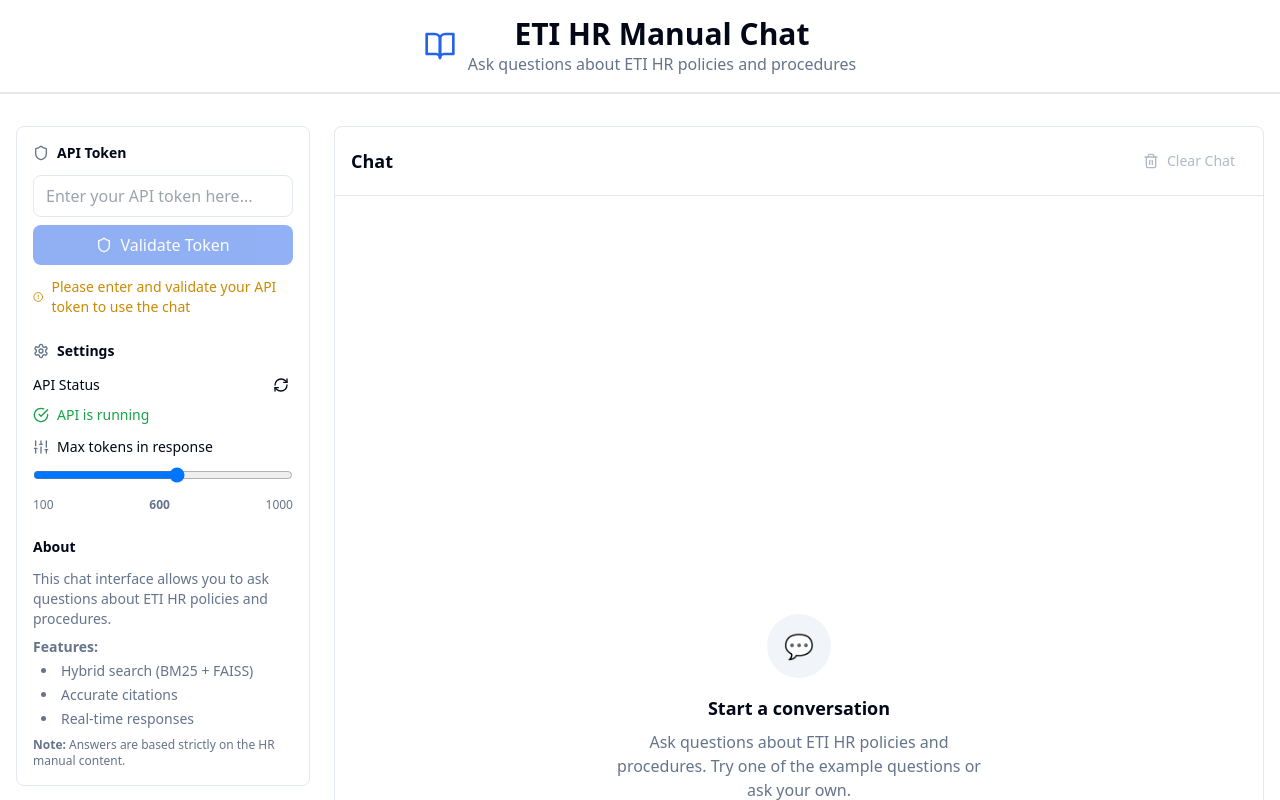
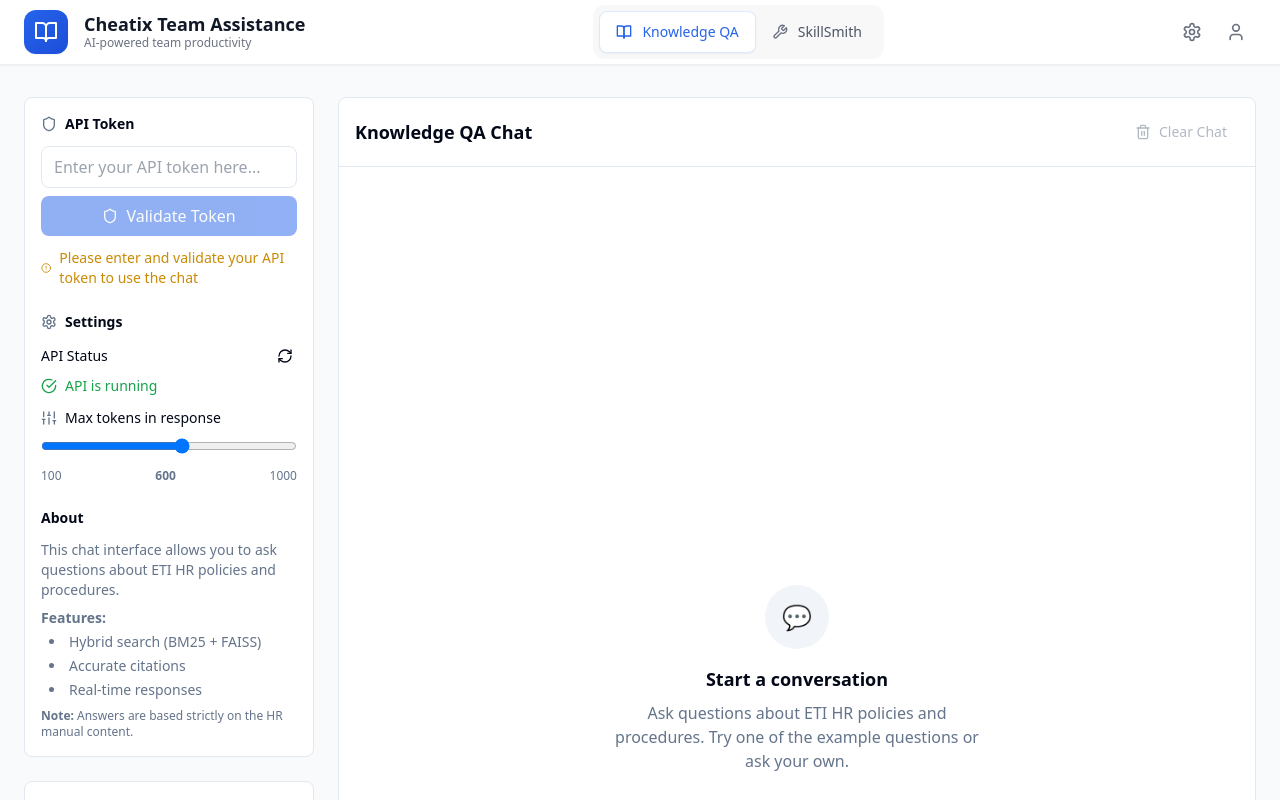
Before and after one commit to 2pasha/vibecoding_hackathon, a React (Vite) app in the folder frontend/: page / in a window 1280 px wide. Shown: the top 800 px of the page. Built offline with nearby package versions, Linux system fonts and the light colour scheme.

Commit message:
feat: updated Header UI and SkillSmith UI

```diff
--- a/frontend/src/App.tsx
+++ b/frontend/src/App.tsx
@@ -1,92 +1,72 @@
-import React, { useEffect } from 'react';
+import React from 'react';
 import { AppProvider, useApp } from '@/contexts/AppContext';
-import { ChatHistory } from '@/components/ChatHistory';
-import { ChatInput } from '@/components/ChatInput';
-import { SettingsPanel } from '@/components/SettingsPanel';
-import { ExampleQuestions } from '@/components/ExampleQuestions';
-import { BookOpen, Trash2 } from 'lucide-react';
+import { TabNavigation } from '@/components/TabNavigation';
+import { KnowledgeQA } from '@/components/KnowledgeQA';
+import { SkillSmith } from '@/components/SkillSmith';
+import { BookOpen, Settings, User } from 'lucide-react';
 
 function AppContent() {
-  const { state, validateToken, checkApiHealth, sendMessage, clearMessages, setMaxTokens } = useApp();
+  const { state, setActiveTab } = useApp();
 
-  // Manual health check only when needed
-
-  const handleAuthChange = async (auth: typeof state.auth) => {
-    await validateToken(auth.token);
+  const renderActiveTab = () => {
+    switch (state.activeTab) {
+      case 'knowledge-qa':
+        return <KnowledgeQA />;
+      case 'skillsmith':
+        return <SkillSmith />;
+      default:
+        return <KnowledgeQA />;
+    }
   };
 
-  const handleQuestionSelect = (question: string) => {
-    sendMessage(question);
-  };
+  return (
+    <div className="min-h-screen bg-gray-50">
+      {/* Enhanced Header */}
+      <header className="bg-white border-b border-gray-200/60 shadow-sm sticky top-0 z-50">
+        <div className="max-w-7xl mx-auto px-6">
+          {/* Main Header Row */}
+          <div className="flex items-center justify-between h-16">
+            {/* Logo Section */}
+            <div className="flex items-center gap-4">
+              <div className="p-2.5 bg-gradient-to-br from-blue-600 to-blue-700 rounded-xl shadow-sm header-logo">
+                <BookOpen className="h-6 w-6 text-white" />
+              </div>
+              <div className="flex flex-col">
+                <h1 className="text-lg font-semibold text-gray-900 leading-tight">Cheatix Team Assistance</h1>
+                <p className="text-xs text-gray-500 font-medium">AI-powered team productivity</p>
+              </div>
+            </div>
 
-  const placeholder = state.auth.isValid
-    ? "e.g., What is the vacation policy?"
-    : "Please validate your API token first";
+            {/* Center: Tab Navigation */}
+            <div className="flex-1 flex justify-center px-8">
+              <TabNavigation
+                activeTab={state.activeTab}
+                onTabChange={setActiveTab}
+              />
+            </div>
 
-  return (
-    <div className="min-h-screen bg-background">
-      {/* Header */}
-      <header className="main-header">
-        <div className="container mx-auto px-4">
-          <div className="flex items-center justify-center gap-3">
-            <BookOpen className="h-8 w-8 text-primary" />
-            <div className="text-center">
-              <h1 className="text-3xl font-bold">ETI HR Manual Chat</h1>
-              <p className="text-muted-foreground">Ask questions about ETI HR policies and procedures</p>
+            {/* Right Side Controls */}
+            <div className="flex items-center gap-1">
+              <button
+                className="p-2.5 text-gray-500 hover:text-gray-700 hover:bg-gray-100 rounded-lg transition-all duration-200 group focus:outline-none focus:ring-2 focus:ring-blue-500 focus:ring-offset-2"
+                aria-label="Settings"
+              >
+                <Settings className="h-5 w-5 header-icon" />
+              </button>
+              <button
+                className="p-2.5 text-gray-500 hover:text-gray-700 hover:bg-gray-100 rounded-lg transition-all duration-200 group focus:outline-none focus:ring-2 focus:ring-blue-500 focus:ring-offset-2"
+                aria-label="User profile"
+              >
+                <User className="h-5 w-5 header-icon" />
+              </button>
             </div>
           </div>
         </div>
       </header>
 
-      <div className="container mx-auto px-4 pb-8">
-        <div className="grid grid-cols-1 lg:grid-cols-4 gap-6 h-[calc(100vh-200px)]">
-          {/* Sidebar */}
-          <aside className="lg:col-span-1 space-y-6">
-            <div className="bg-card border border-border rounded-lg p-4">
-              <SettingsPanel
-                auth={state.auth}
-                onAuthChange={handleAuthChange}
-                maxTokens={state.maxTokens}
-                onMaxTokensChange={setMaxTokens}
-                apiHealthy={state.apiHealthy}
-                onApiHealthCheck={checkApiHealth}
-              />
-            </div>
-
-            <div className="bg-card border border-border rounded-lg p-4">
-              <ExampleQuestions
-                onQuestionSelect={handleQuestionSelect}
-                disabled={state.isProcessing || !state.auth.isValid}
-              />
-            </div>
-          </aside>
-
-          {/* Main Chat Area */}
-          <main className="lg:col-span-3 flex flex-col bg-card border border-border rounded-lg overflow-hidden">
-            {/* Chat Header */}
-            <div className="flex items-center justify-between p-4 border-b border-border">
-              <h2 className="text-lg font-semibold">Chat</h2>
-              <button
-                onClick={clearMessages}
-                disabled={state.isProcessing || state.messages.length === 0}
-                className="flex items-center gap-2 px-3 py-2 text-sm text-muted-foreground hover:text-foreground disabled:opacity-50 disabled:cursor-not-allowed transition-colors"
-              >
-                <Trash2 className="h-4 w-4" />
-                Clear Chat
-              </button>
-            </div>
-
-            {/* Chat History */}
-            <ChatHistory messages={state.messages} />
-
-            {/* Chat Input */}
-            <ChatInput
-              onSendMessage={sendMessage}
-              disabled={state.isProcessing || !state.auth.isValid}
-              placeholder={placeholder}
-            />
-          </main>
-        </div>
+      {/* Main Content */}
+      <div className="max-w-7xl mx-auto px-6 py-8">
+        {renderActiveTab()}
       </div>
     </div>
   );
--- /dev/null
+++ b/frontend/src/components/KnowledgeQA.tsx
@@ -0,0 +1,74 @@
+import React from 'react';
+import { ChatHistory } from '@/components/ChatHistory';
+import { ChatInput } from '@/components/ChatInput';
+import { SettingsPanel } from '@/components/SettingsPanel';
+import { ExampleQuestions } from '@/components/ExampleQuestions';
+import { Trash2 } from 'lucide-react';
+import { useApp } from '@/contexts/AppContext';
+
+export function KnowledgeQA() {
+  const { state, validateToken, checkApiHealth, sendMessage, clearMessages, setMaxTokens } = useApp();
+
+  const handleAuthChange = async (auth: typeof state.auth) => {
+    await validateToken(auth.token);
+  };
+
+  const handleQuestionSelect = (question: string) => {
+    sendMessage(question);
+  };
+
+  const placeholder = state.auth.isValid
+    ? "e.g., What is the vacation policy?"
+    : "Please validate your API token first";
+
+  return (
+    <div className="grid grid-cols-1 lg:grid-cols-4 gap-6 h-[calc(100vh-200px)]">
+      {/* Sidebar */}
+      <aside className="lg:col-span-1 space-y-6">
+        <div className="bg-card border border-border rounded-lg p-4">
+          <SettingsPanel
+            auth={state.auth}
+            onAuthChange={handleAuthChange}
+            maxTokens={state.maxTokens}
+            onMaxTokensChange={setMaxTokens}
+            apiHealthy={state.apiHealthy}
+            onApiHealthCheck={checkApiHealth}
+          />
+        </div>
+
+        <div className="bg-card border border-border rounded-lg p-4">
+          <ExampleQuestions
+            onQuestionSelect={handleQuestionSelect}
+            disabled={state.isProcessing || !state.auth.isValid}
+          />
+        </div>
+      </aside>
+
+      {/* Main Chat Area */}
+      <main className="lg:col-span-3 flex flex-col bg-card border border-border rounded-lg overflow-hidden">
+        {/* Chat Header */}
+        <div className="flex items-center justify-between p-4 border-b border-border">
+          <h2 className="text-lg font-semibold">Knowledge QA Chat</h2>
+          <button
+            onClick={clearMessages}
+            disabled={state.isProcessing || state.messages.length === 0}
+            className="flex items-center gap-2 px-3 py-2 text-sm text-muted-foreground hover:text-foreground disabled:opacity-50 disabled:cursor-not-allowed transition-colors"
+          >
+            <Trash2 className="h-4 w-4" />
+            Clear Chat
+          </button>
+        </div>
+
+        {/* Chat History */}
+        <ChatHistory messages={state.messages} />
+
+        {/* Chat Input */}
+        <ChatInput
+          onSendMessage={sendMessage}
+          disabled={state.isProcessing || !state.auth.isValid}
+          placeholder={placeholder}
+        />
+      </main>
+    </div>
+  );
+}
--- /dev/null
+++ b/frontend/src/components/SkillSmith.tsx
@@ -0,0 +1,102 @@
+import { Wrench, Target, TrendingUp, Users, BookOpen, Star } from 'lucide-react';
+
+export function SkillSmith() {
+  return (
+    <div className="space-y-6">
+      {/* Header */}
+      <div className="text-center">
+        <div className="flex items-center justify-center gap-3 mb-4">
+          <Wrench className="h-8 w-8 text-blue-600" />
+          <h2 className="text-2xl font-bold text-gray-900">SkillSmith</h2>
+        </div>
+        <p className="text-gray-600 max-w-2xl mx-auto">
+          AI-powered skill development and training recommendations to help you grow your career
+        </p>
+      </div>
+
+      {/* Skill Categories */}
+      <div className="grid grid-cols-1 md:grid-cols-2 lg:grid-cols-3 gap-6">
+        {[
+          {
+            name: 'Technical Skills',
+            icon: Wrench,
+            color: 'bg-blue-500',
+            skills: ['Python Programming', 'Machine Learning', 'Data Analysis', 'Cloud Computing']
+          },
+          {
+            name: 'Leadership & Management',
+            icon: Users,
+            color: 'bg-green-500',
+            skills: ['Team Leadership', 'Project Management', 'Strategic Planning', 'Conflict Resolution']
+          },
+          {
+            name: 'Communication',
+            icon: BookOpen,
+            color: 'bg-purple-500',
+            skills: ['Public Speaking', 'Technical Writing', 'Cross-cultural Communication', 'Presentation Skills']
+          }
+        ].map((category) => {
+          const Icon = category.icon;
+          return (
+            <div key={category.name} className="bg-white border border-gray-200 rounded-lg p-6 hover:shadow-md transition-shadow">
+              <div className="flex items-center gap-3 mb-4">
+                <div className={`p-2 rounded-lg text-white ${category.color}`}>
+                  <Icon className="h-5 w-5" />
+                </div>
+                <h3 className="text-lg font-semibold">{category.name}</h3>
+              </div>
+
+              <div className="space-y-2">
+                {category.skills.map((skill, index) => (
+                  <div key={index} className="p-2 bg-gray-50 rounded border cursor-pointer hover:bg-gray-100 transition-colors">
+                    <div className="flex items-center justify-between">
+                      <span className="font-medium">{skill}</span>
+                      <span className="text-xs bg-blue-100 text-blue-800 px-2 py-1 rounded">High Demand</span>
+                    </div>
+                  </div>
+                ))}
+              </div>
+            </div>
+          );
+        })}
+      </div>
+
+      {/* AI Recommendations */}
+      <div className="bg-white border border-gray-200 rounded-lg p-6">
+        <div className="flex items-center gap-3 mb-4">
+          <TrendingUp className="h-6 w-6 text-blue-600" />
+          <h3 className="text-lg font-semibold">AI-Powered Recommendations</h3>
+        </div>
+
+        <div className="grid grid-cols-1 md:grid-cols-2 gap-4">
+          <div className="p-4 bg-blue-50 rounded-lg border border-blue-200">
+            <div className="flex items-center gap-2 mb-2">
+              <Star className="h-4 w-4 text-blue-600" />
+              <span className="font-medium">Priority Skills</span>
+            </div>
+            <p className="text-sm text-gray-600">
+              Focus on Python Programming and Machine Learning - these have the highest market demand and align with your career goals.
+            </p>
+          </div>
+
+          <div className="p-4 bg-green-50 rounded-lg border border-green-200">
+            <div className="flex items-center gap-2 mb-2">
+              <Target className="h-4 w-4 text-green-600" />
+              <span className="font-medium">Learning Timeline</span>
+            </div>
+            <p className="text-sm text-gray-600">
+              Complete foundational courses in 2-3 months, then move to advanced topics and hands-on projects.
+            </p>
+          </div>
+        </div>
+      </div>
+
+      {/* Call to Action */}
+      <div className="text-center">
+        <button className="bg-blue-600 text-white px-6 py-3 rounded-lg font-medium hover:bg-blue-700 transition-colors">
+          Get Personalized Learning Plan
+        </button>
+      </div>
+    </div>
+  );
+}
--- /dev/null
+++ b/frontend/src/components/TabNavigation.tsx
@@ -0,0 +1,50 @@
+import { BookOpen, Wrench } from 'lucide-react';
+import { TabType } from '@/types';
+
+interface TabNavigationProps {
+  activeTab: TabType;
+  onTabChange: (tab: TabType) => void;
+}
+
+export function TabNavigation({ activeTab, onTabChange }: TabNavigationProps) {
+  const tabs = [
+    {
+      id: 'knowledge-qa' as TabType,
+      label: 'Knowledge QA',
+      icon: BookOpen,
+      description: 'Ask questions about company policies and procedures'
+    },
+    {
+      id: 'skillsmith' as TabType,
+      label: 'SkillSmith',
+      icon: Wrench,
+      description: 'AI-powered skill development and training'
+    }
+  ];
+
+  return (
+    <nav className="flex bg-gray-100/60 rounded-xl p-1.5" role="tablist">
+      {tabs.map((tab) => {
+        const Icon = tab.icon;
+        const isActive = activeTab === tab.id;
+
+        return (
+          <button
+            key={tab.id}
+            onClick={() => onTabChange(tab.id)}
+            role="tab"
+            aria-selected={isActive}
+            className={`flex items-center gap-2.5 px-4 py-2.5 rounded-lg transition-all duration-200 font-medium text-sm tab-button focus:outline-none focus:ring-2 focus:ring-blue-500 focus:ring-offset-2 ${
+              isActive
+                ? 'bg-white text-blue-600 shadow-sm border border-blue-100'
+                : 'text-gray-600 hover:text-gray-900 hover:bg-white/50'
+            }`}
+          >
+            <Icon className={`h-4 w-4 ${isActive ? 'text-blue-600' : 'text-gray-500'}`} />
+            <span>{tab.label}</span>
+          </button>
+        );
+      })}
+    </nav>
+  );
+}
--- a/frontend/src/contexts/AppContext.tsx
+++ b/frontend/src/contexts/AppContext.tsx
@@ -1,5 +1,5 @@
 import { createContext, useContext, useReducer, ReactNode } from 'react';
-import { AuthState, AppState, Message } from '@/types';
+import { AuthState, AppState, Message, TabType } from '@/types';
 import { apiClient } from '@/services/api';
 
 // Action types
@@ -13,6 +13,7 @@ type AppAction =
   | { type: 'SET_PROCESSING'; payload: boolean }
   | { type: 'SET_API_HEALTH'; payload: boolean }
   | { type: 'SET_MAX_TOKENS'; payload: number }
+  | { type: 'SET_ACTIVE_TAB'; payload: TabType }
   | { type: 'CLEAR_MESSAGES' }
   | AuthAction;
 
@@ -29,6 +30,7 @@ const initialState: AppState = {
   apiHealthy: true, // Assume healthy for development
   maxTokens: 600,
   auth: initialAuthState,
+  activeTab: 'knowledge-qa',
 };
 
 // Reducers
@@ -55,6 +57,8 @@ function appReducer(state: AppState, action: AppAction): AppState {
       return { ...state, apiHealthy: action.payload };
     case 'SET_MAX_TOKENS':
       return { ...state, maxTokens: action.payload };
+    case 'SET_ACTIVE_TAB':
+      return { ...state, activeTab: action.payload };
     case 'CLEAR_MESSAGES':
       return { ...state, messages: [] };
     case 'SET_TOKEN':
@@ -75,6 +79,7 @@ interface AppContextType {
   sendMessage: (content: string) => Promise<void>;
   clearMessages: () => void;
   setMaxTokens: (tokens: number) => void;
+  setActiveTab: (tab: TabType) => void;
 }
 
 const AppContext = createContext<AppContextType | undefined>(undefined);
@@ -165,6 +170,10 @@ export function AppProvider({ children }: { children: ReactNode }) {
     dispatch({ type: 'SET_MAX_TOKENS', payload: tokens });
   };
 
+  const setActiveTab = (tab: TabType) => {
+    dispatch({ type: 'SET_ACTIVE_TAB', payload: tab });
+  };
+
   const value: AppContextType = {
     state,
     dispatch,
@@ -173,6 +182,7 @@ export function AppProvider({ children }: { children: ReactNode }) {
     sendMessage,
     clearMessages,
     setMaxTokens,
+    setActiveTab,
   };
 
   return (
--- a/frontend/src/index.css
+++ b/frontend/src/index.css
@@ -83,8 +83,25 @@
   @apply bg-red-50 text-red-700 p-4 rounded-lg border border-red-200 dark:bg-red-900/20 dark:text-red-300 dark:border-red-800;
 }
 
-.main-header {
-  @apply text-center py-4 border-b-2 border-gray-200 dark:border-gray-700 mb-8;
+/* Enhanced header styles */
+.header-logo {
+  @apply transition-transform duration-200 hover:scale-105;
+}
+
+.header-icon {
+  @apply transition-all duration-200 hover:scale-110;
+}
+
+.tab-button {
+  @apply transition-all duration-200 ease-in-out;
+}
+
+.tab-button:hover {
+  @apply transform scale-[1.02];
+}
+
+.tab-button:active {
+  @apply transform scale-[0.98];
 }
 
 /* Loading spinner */
--- a/frontend/src/types/index.ts
+++ b/frontend/src/types/index.ts
@@ -43,12 +43,15 @@ export interface AuthState {
   message: string;
 }
 
+export type TabType = 'knowledge-qa' | 'skillsmith';
+
 export interface AppState {
   messages: Message[];
   isProcessing: boolean;
   apiHealthy: boolean;
   maxTokens: number;
   auth: AuthState;
+  activeTab: TabType;
 }
 
 // Component Props Types
```
